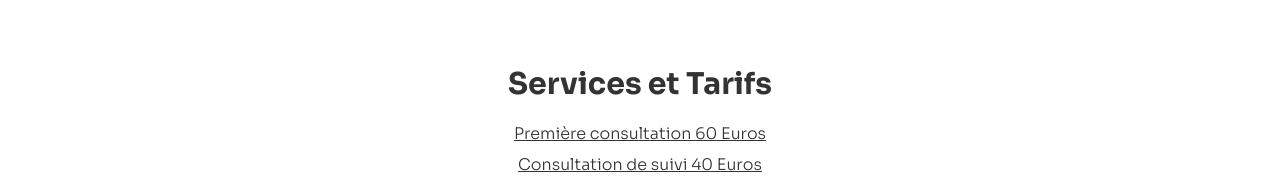
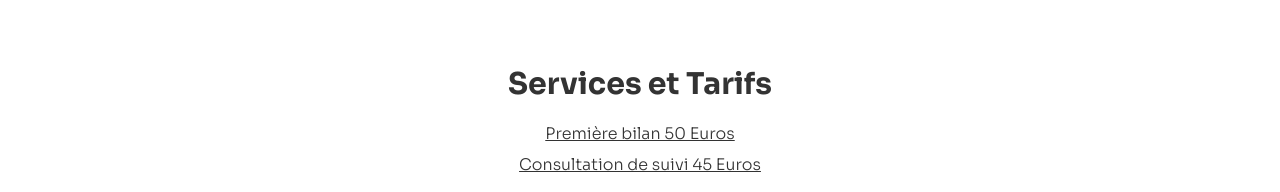
Before and after one commit to lenoira/laura-diet, a plain HTML site: page index.html in a window 1280 px wide. Shown: the part 820-1012 px from the top of the page. Drawn offline with Linux system fonts and the light colour scheme; grey boxes are pictures that could not be loaded.

Commit message:
correction

```diff
--- a/index.html
+++ b/index.html
@@ -62,8 +62,8 @@
     <section id="offer" class="offer">
         <div class="container-offer">
             <h2 class="title">Services et Tarifs</h2>
-            <p>Première consultation 60 Euros</p>
-            <p>Consultation de suivi 40 Euros</p>
+            <p>Première bilan 50 Euros</p>
+            <p>Consultation de suivi 45 Euros</p>
             <ul class="offer-list">
                 <li class="offer-elem">
                     <img class="offer-elem-img" src="img/green-chameleon-s9CC2SKySJM-unsplash.jpg" alt="Consultation">
```
